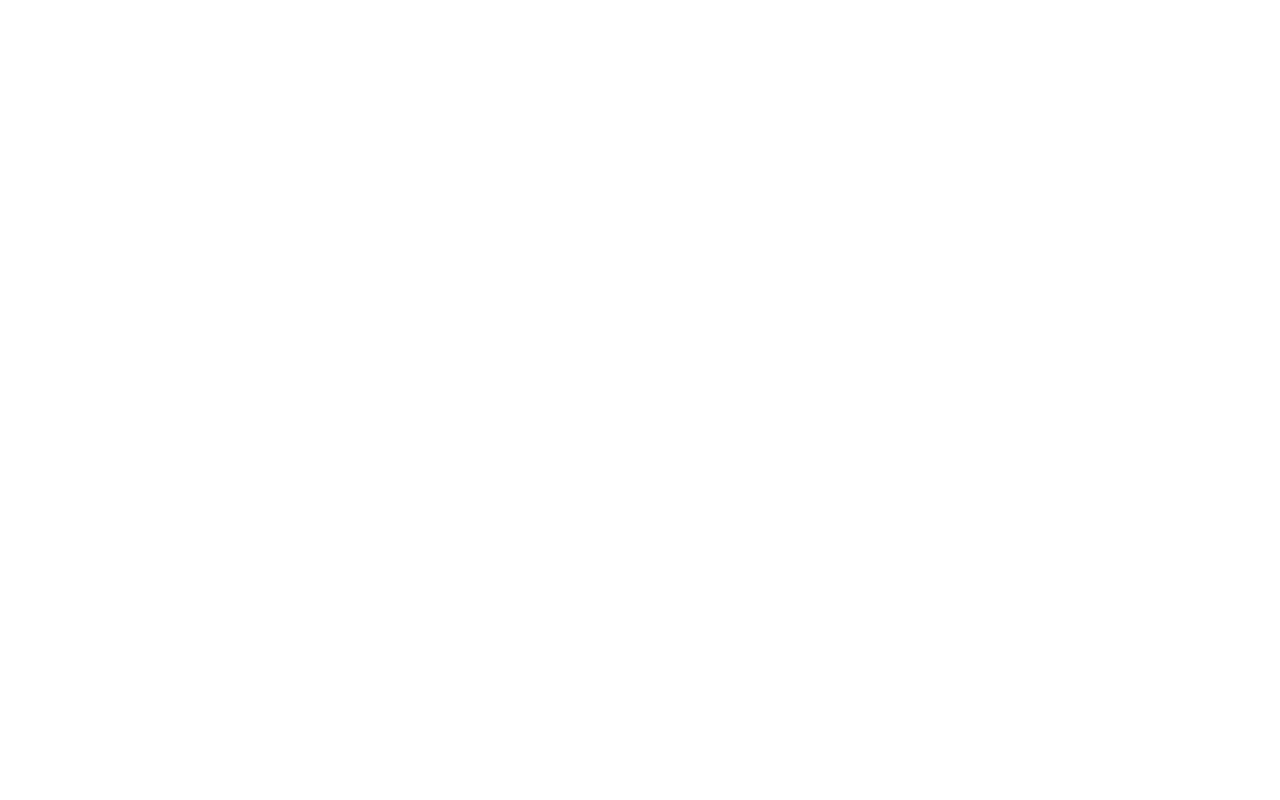
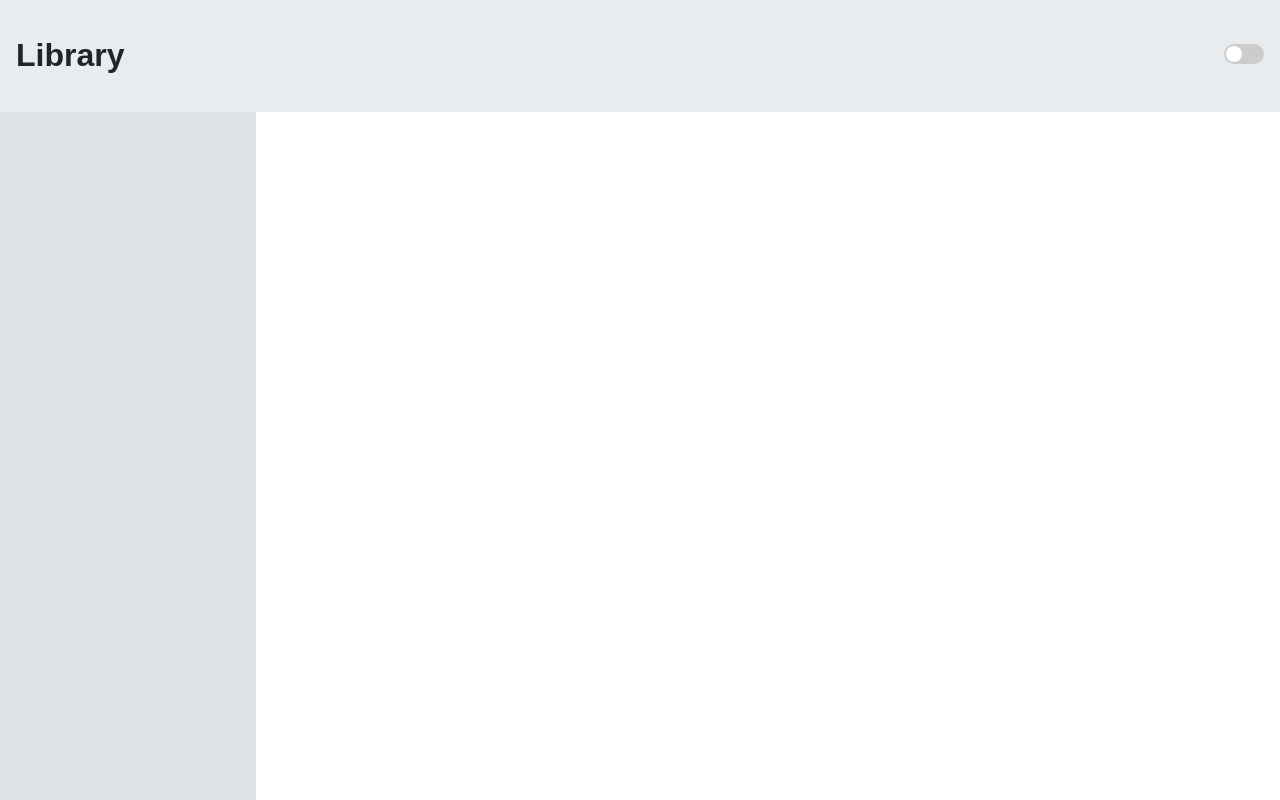
Before and after one commit to EJ-Lan/Library-App, a plain HTML site: page index.html in a window 1280 px wide. Drawn offline with Linux system fonts and the light colour scheme.

Commit message:
Add Dark and Light Mode Themes

```diff
--- a/index.html
+++ b/index.html
@@ -4,9 +4,27 @@
     <meta charset="UTF-8">
     <meta name="viewport" content="width=device-width, initial-scale=1.0">
     <title>Library</title>
-    <link rel="sstylesheet" href="./styles/styles.css">
+    <link rel="stylesheet" href="./styles/styles.css">
 </head>
 <body>
+
+    <div class="container">
+        <div class="nav">
+            <h1>Library</h1>
+            <div>
+                <input type="checkbox" id="toggle" onclick="toggleDarkMode()" />
+                <label for="toggle"></label>
+            </div>
+        </div>
+
+        <div class="content">
+
+        </div>
+
+        <div class="sidebar">
+
+        </div>
+    </div>
 
     <script src="scripts/script.js"></script>
 </body>
--- a/scripts/script.js
+++ b/scripts/script.js
@@ -14,3 +14,7 @@ function addBookToLibrary(book) {
         throw new Error("Argument must be a Book object");
     }
 }
+
+function toggleDarkMode() {
+    document.body.classList.toggle('dark');
+}
--- a/styles/styles.css
+++ b/styles/styles.css
@@ -0,0 +1,99 @@
+:root {
+    --background-color: #f8f9fa;
+    --text-color: #212529;
+    --nav-color: #e9ecef;
+    --sidebar-color: #dee2e6;
+    --content-color: #ffffff;
+    --link-color: #007bff;
+    --border-color: #dddddd;
+}
+
+body.dark {
+    --background-color: #343a40;
+    --text-color: #f8f9fa;
+    --nav-color: #495057;
+    --sidebar-color: #6c757d;
+    --content-color: #212529;
+    --link-color: #17a2b8;
+    --border-color: #444444;
+}
+
+body {
+    margin: 0;
+    font-family: Arial, sans-serif;
+    background-color: var(--background-color);
+    color: var(--text-color);
+}
+
+a {
+    color: var(--link-color);
+}
+
+hr {
+    border-color: var(--border-color);
+}
+
+#toggle {
+    display: none;
+}
+
+label {
+    display: inline-block;;
+    width: 40px;
+    height: 20px;
+    background-color: #ccc;
+    border-radius: 10px;
+    position: relative;
+    cursor: pointer;
+    margin-left: 32px;
+}
+
+label::before {
+    content: "";
+    position: absolute;
+    top: 2px;
+    left: 2px;
+    width: 16px;
+    height: 16px;
+    background-color: white;
+    border-radius: 50%;
+    transition: transform 0.3s;
+}
+
+#toggle:checked + label {
+    background-color: #1ab649;
+}
+
+#toggle:checked + label::before {
+    transform: translateX(20px);
+}
+
+.container {
+    width: 100vw;
+    height: 100vh;
+    display: grid;
+    grid-template-columns: 1fr 4fr;
+    grid-template-rows: auto 4fr;
+}
+
+.nav {
+    background-color: var(--nav-color);
+    grid-column: 1 / -1;
+    grid-row: 1;
+    display: flex;
+    align-items: center;
+    justify-content: space-between;
+    padding: 16px;
+}
+
+.sidebar {
+    background-color: var(--sidebar-color);;
+    grid-column: 1 / 2;
+    grid-row: 2;
+}
+
+.content {
+    background-color: var(--content-color);
+    grid-column: 2 / 3;
+    grid-row: 2;
+}
```
